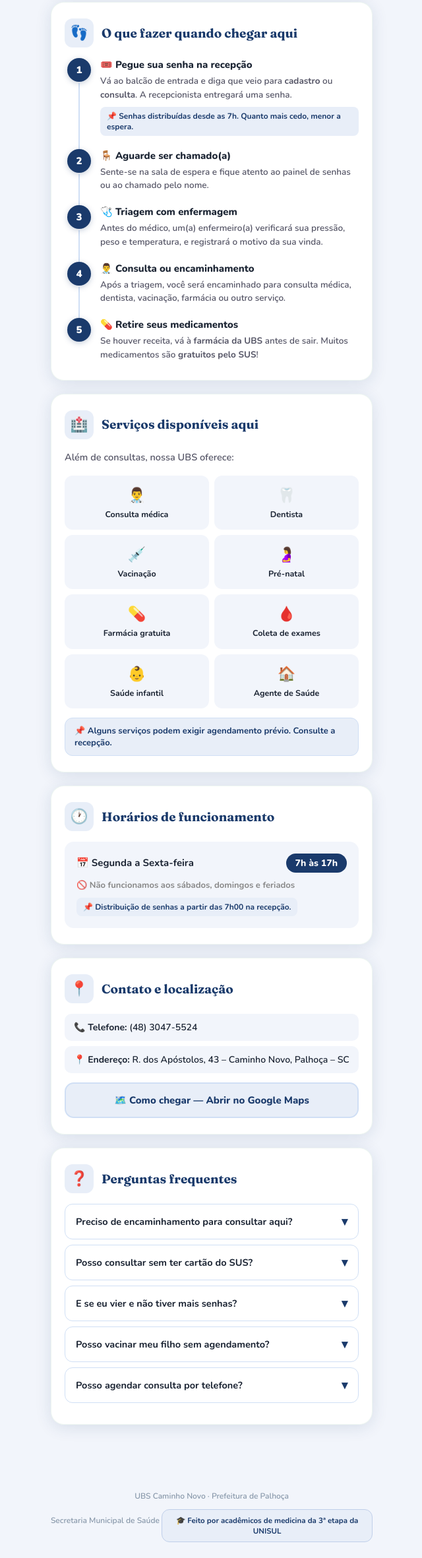
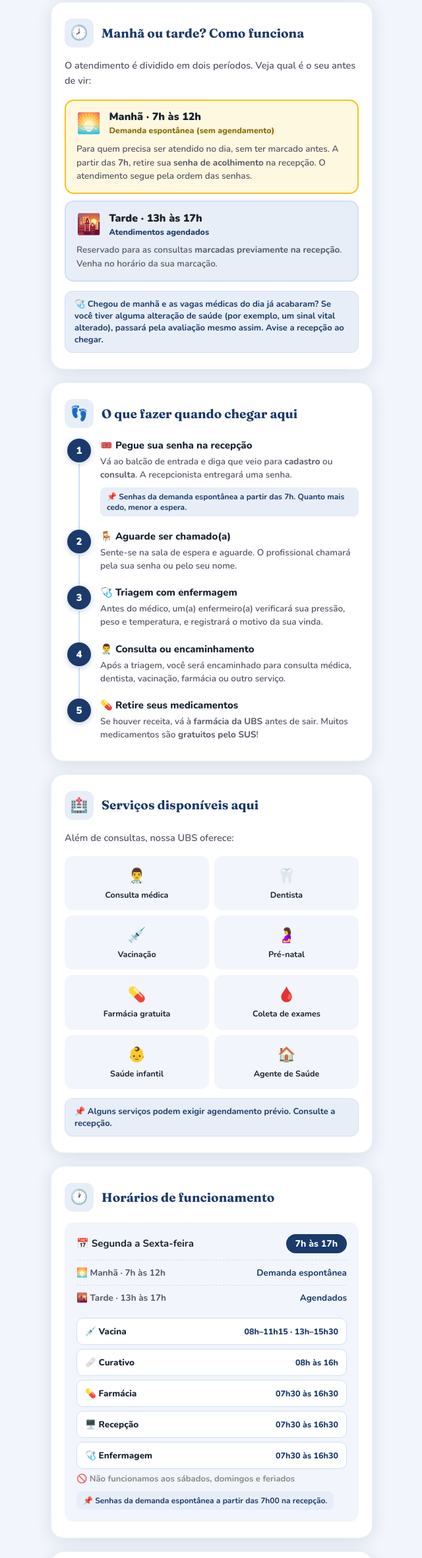
Before and after one commit to anaclrop/ubscaminhonovo, a plain HTML site: page index.html in a window 1280 px wide. Shown: the part 5727-8089 px from the top of the page at 66% size, without its empty margins (319-959 px from the left). Drawn offline with nearby package versions, Linux system fonts and the light colour scheme.

Commit message:
Add files via upload

```diff
--- a/index.html
+++ b/index.html
@@ -435,7 +435,37 @@
     font-size: 14px; font-weight: 800;
     padding: 5px 14px; border-radius: 20px;
   }
-  .horario-fechado { font-size: 13px; font-weight: 700; color: #888; }
+  .horario-periodo {
+    display: flex; justify-content: space-between; align-items: center;
+    gap: 8px; padding: 9px 0; font-size: 13.5px; font-weight: 700; color: #556;
+    border-top: 1px dashed var(--verde-menta);
+  }
+  .horario-periodo strong { color: var(--verde); }
+  .horario-fechado { font-size: 13px; font-weight: 700; color: #888; margin-top: 4px; }
+
+  /* ─── PERÍODOS DE ATENDIMENTO ───────────────────── */
+  .periodo-box {
+    border-radius: 14px; padding: 14px 16px; margin-bottom: 10px; border: 2px solid;
+  }
+  .periodo-manha { background: #fff8e1; border-color: #f5c518; }
+  .periodo-tarde { background: var(--verde-muito-claro); border-color: var(--verde-menta); }
+  .periodo-topo { display: flex; align-items: center; gap: 12px; margin-bottom: 8px; }
+  .periodo-emoji { font-size: 30px; flex-shrink: 0; }
+  .periodo-titulo { font-size: 16px; font-weight: 900; color: var(--texto); line-height: 1.2; }
+  .periodo-sub { font-size: 12.5px; font-weight: 800; margin-top: 2px; }
+  .periodo-manha .periodo-sub { color: #8a6d00; }
+  .periodo-tarde .periodo-sub { color: var(--verde); }
+  .periodo-desc { font-size: 13.5px; font-weight: 600; color: #556; line-height: 1.55; }
+
+  /* ─── HORÁRIOS POR SERVIÇO ──────────────────────── */
+  .horario-servicos { margin-top: 12px; }
+  .hserv {
+    display: flex; justify-content: space-between; align-items: center; gap: 10px;
+    padding: 10px 12px; margin-bottom: 6px; background: white;
+    border: 1.5px solid var(--verde-menta); border-radius: 10px;
+  }
+  .hserv-nome { font-size: 13.5px; font-weight: 800; color: var(--texto); }
+  .hserv-hora { font-size: 12.5px; font-weight: 800; color: var(--verde); text-align: right; }
 
   /* ─── CONTATO ───────────────────────────────────── */
   .contato-lista { margin-bottom: 14px; }
@@ -722,6 +752,40 @@
     <div class="aviso-amarelo">⚠️ <strong>Menores de 18 anos:</strong> trazer também a certidão de nascimento e documento do responsável.</div>
   </div>
 
+  <!-- SEÇÃO: MANHÃ x TARDE -->
+  <div id="secao-atendimento"></div>
+  <div class="card" style="animation-delay:0.42s">
+    <div class="card-header">
+      <div class="card-icon">🕗</div>
+      <div class="card-title">Manhã ou tarde? Como funciona</div>
+    </div>
+    <p class="card-desc">O atendimento é dividido em dois períodos. Veja qual é o seu antes de vir:</p>
+
+    <div class="periodo-box periodo-manha">
+      <div class="periodo-topo">
+        <span class="periodo-emoji">🌅</span>
+        <div>
+          <div class="periodo-titulo">Manhã · 7h às 12h</div>
+          <div class="periodo-sub">Demanda espontânea (sem agendamento)</div>
+        </div>
+      </div>
+      <p class="periodo-desc">Para quem precisa ser atendido no dia, sem ter marcado antes. A partir das <strong>7h</strong>, retire sua <strong>senha de acolhimento</strong> na recepção. O atendimento segue pela ordem das senhas.</p>
+    </div>
+
+    <div class="periodo-box periodo-tarde">
+      <div class="periodo-topo">
+        <span class="periodo-emoji">🌇</span>
+        <div>
+          <div class="periodo-titulo">Tarde · 13h às 17h</div>
+          <div class="periodo-sub">Atendimentos agendados</div>
+        </div>
+      </div>
+      <p class="periodo-desc">Reservado para as consultas <strong>marcadas previamente na recepção</strong>. Venha no horário da sua marcação.</p>
+    </div>
+
+    <div class="aviso-azul">🩺 Chegou de manhã e as vagas médicas do dia já acabaram? Se você tiver alguma <strong>alteração de saúde</strong> (por exemplo, um sinal vital alterado), passará pela avaliação mesmo assim. Avise a recepção ao chegar.</div>
+  </div>
+
   <!-- SEÇÃO 5: PASSO A PASSO -->
   <div id="secao-passos"></div>
   <div class="card" style="animation-delay:0.45s">
@@ -735,14 +799,14 @@
         <div class="tl-content">
           <div class="tl-titulo">🎟️ Pegue sua senha na recepção</div>
           <p class="tl-desc">Vá ao balcão de entrada e diga que veio para <strong>cadastro</strong> ou <strong>consulta</strong>. A recepcionista entregará uma senha.</p>
-          <div class="tl-dica">📌 Senhas distribuídas desde as 7h. Quanto mais cedo, menor a espera.</div>
+          <div class="tl-dica">📌 Senhas da demanda espontânea a partir das 7h. Quanto mais cedo, menor a espera.</div>
         </div>
       </div>
       <div class="tl-item">
         <div class="tl-dot">2</div>
         <div class="tl-content">
           <div class="tl-titulo">🪑 Aguarde ser chamado(a)</div>
-          <p class="tl-desc">Sente-se na sala de espera e fique atento ao painel de senhas ou ao chamado pelo nome.</p>
+          <p class="tl-desc">Sente-se na sala de espera e aguarde. O profissional chamará pela sua senha ou pelo seu nome.</p>
         </div>
       </div>
       <div class="tl-item">
@@ -802,8 +866,23 @@
         <span class="horario-dia">📅 Segunda a Sexta-feira</span>
         <span class="horario-hora">7h às 17h</span>
       </div>
+      <div class="horario-periodo">
+        <span>🌅 Manhã · 7h às 12h</span>
+        <strong>Demanda espontânea</strong>
+      </div>
+      <div class="horario-periodo">
+        <span>🌇 Tarde · 13h às 17h</span>
+        <strong>Agendados</strong>
+      </div>
+      <div class="horario-servicos">
+        <div class="hserv"><span class="hserv-nome">💉 Vacina</span><span class="hserv-hora">08h–11h15 · 13h–15h30</span></div>
+        <div class="hserv"><span class="hserv-nome">🩹 Curativo</span><span class="hserv-hora">08h às 16h</span></div>
+        <div class="hserv"><span class="hserv-nome">💊 Farmácia</span><span class="hserv-hora">07h30 às 16h30</span></div>
+        <div class="hserv"><span class="hserv-nome">🖥️ Recepção</span><span class="hserv-hora">07h30 às 16h30</span></div>
+        <div class="hserv"><span class="hserv-nome">🩺 Enfermagem</span><span class="hserv-hora">07h30 às 16h30</span></div>
+      </div>
       <div class="horario-fechado">🚫 Não funcionamos aos sábados, domingos e feriados</div>
-      <div class="tl-dica" style="margin-top:10px">📌 Distribuição de senhas a partir das <strong>7h00</strong> na recepção.</div>
+      <div class="tl-dica" style="margin-top:10px">📌 Senhas da demanda espontânea a partir das <strong>7h00</strong> na recepção.</div>
     </div>
   </div>
 
@@ -815,9 +894,9 @@
     </div>
     <div class="contato-lista">
       <div class="contato-item">📞 <strong>Telefone:</strong> (48) 3047-5524</div>
-      <div class="contato-item">📍 <strong>Endereço:</strong> R. dos Apóstolos, 43 – Caminho Novo, Palhoça – SC</div>
+      <div class="contato-item">📍 <strong>Endereço:</strong> Rua Germano Spricigo, s/nº – Caminho Novo, Palhoça – SC</div>
     </div>
-    <a class="btn-contato" href="https://www.google.com/maps/dir/?api=1&destination=R.+dos+Ap%C3%B3stolos,+43+Caminho+Novo+Palho%C3%A7a+SC" target="_blank" rel="noopener noreferrer">
+    <a class="btn-contato" href="https://www.google.com/maps/dir/?api=1&destination=Rua+Germano+Spricigo,+Caminho+Novo,+Palho%C3%A7a+SC" target="_blank" rel="noopener noreferrer">
       🗺️ Como chegar — Abrir no Google Maps
     </a>
   </div>
@@ -829,6 +908,10 @@
       <div class="card-title">Perguntas frequentes</div>
     </div>
     <div class="faq-item" onclick="toggleFaq(this)">
+      <div class="faq-pergunta">Qual a diferença entre manhã e tarde? <span class="faq-seta">▾</span></div>
+      <div class="faq-resposta">De manhã (7h às 12h) atendemos a demanda espontânea — quem não agendou e precisa ser atendido no dia, mediante senha retirada na recepção. À tarde (13h às 17h) atendemos as consultas que já foram marcadas previamente na recepção.</div>
+    </div>
+    <div class="faq-item" onclick="toggleFaq(this)">
       <div class="faq-pergunta">Preciso de encaminhamento para consultar aqui? <span class="faq-seta">▾</span></div>
       <div class="faq-resposta">Não! A UBS é a porta de entrada do SUS. Você pode vir diretamente, sem encaminhamento médico.</div>
     </div>
@@ -837,8 +920,8 @@
       <div class="faq-resposta">Sim. Se você não tiver o cartão, a UBS faz o seu na hora, gratuitamente.</div>
     </div>
     <div class="faq-item" onclick="toggleFaq(this)">
-      <div class="faq-pergunta">E se eu vier e não tiver mais senhas? <span class="faq-seta">▾</span></div>
-      <div class="faq-resposta">Para urgências, o atendimento é garantido mesmo sem senha. Informe à recepção ao chegar.</div>
+      <div class="faq-pergunta">E se eu vier e as vagas médicas acabarem? <span class="faq-seta">▾</span></div>
+      <div class="faq-resposta">Se as vagas médicas do dia acabarem, mas você tiver uma alteração de saúde (como um sinal vital alterado), ainda assim passará pela avaliação. Informe à recepção ao chegar.</div>
     </div>
     <div class="faq-item" onclick="toggleFaq(this)">
       <div class="faq-pergunta">Posso vacinar meu filho sem agendamento? <span class="faq-seta">▾</span></div>
```
